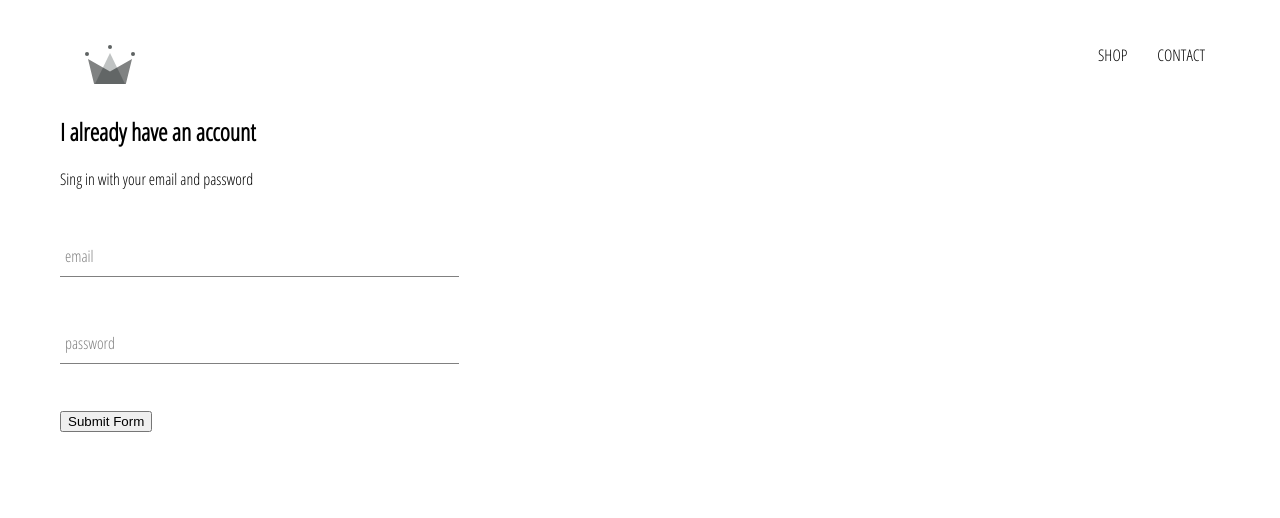
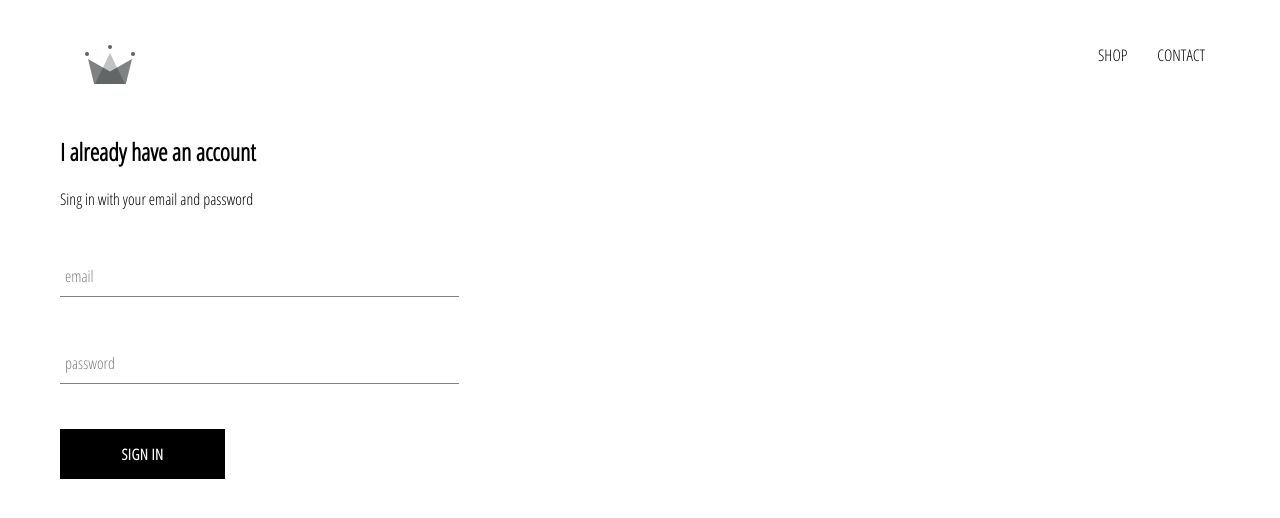
Before and after one commit to simonsGoneCoding/clothing-shop-app, a React (Create React App) app: page /signin in a window 1280 px wide. Shown: the top 518 px of the page. Built offline with nearby package versions, Linux system fonts and the light colour scheme.

Commit message:
updating app with reusable custom-button component

```diff
--- /dev/null
+++ b/src/components/custom-button/custom-button.component.jsx
@@ -0,0 +1,11 @@
+import React from "react";
+
+import "./custom-button.styles.scss";
+
+const CustomButton = ({ children, ...otherProps }) => (
+  <button className="custom-button" {...otherProps}>
+    {children}
+  </button>
+);
+
+export default CustomButton;
--- /dev/null
+++ b/src/components/custom-button/custom-button.styles.scss
@@ -0,0 +1,22 @@
+.custom-button {
+  min-width: 165px;
+  width: auto;
+  height: 50px;
+  letter-spacing: 0.5px;
+  line-height: 50px;
+  padding: 0 35px 0 35px;
+  font-size: 15px;
+  background-color: black;
+  color: white;
+  text-transform: uppercase;
+  font-family: "Open Sans Condensed";
+  font-weight: bolder;
+  border: none;
+  cursor: pointer;
+
+  &:hover {
+    background-color: white;
+    color: black;
+    border: 1px solid black;
+  }
+}
--- a/src/components/sign-in/sign-in.component.jsx
+++ b/src/components/sign-in/sign-in.component.jsx
@@ -1,6 +1,7 @@
 import React, { Component } from "react";
 
 import FormInput from "../form-input/form-input.component";
+import CustomButton from "../custom-button/custom-button.component";
 
 import "./sign-in.styles.scss";
 
@@ -51,7 +52,7 @@
             handleChange={this.handleChange}
             label="password"
           />
-          <input type="submit" value="Submit Form" />
+          <CustomButton type="submit">Sign in</CustomButton>
         </form>
       </div>
     );
--- a/src/components/sign-in/sign-in.styles.scss
+++ b/src/components/sign-in/sign-in.styles.scss
@@ -1,3 +1,9 @@
 .sing-in {
   max-width: 30vw;
+  display: flex;
+  flex-direction: column;
+
+  .title {
+    margin: 10px 0;
+  }
 }
```
